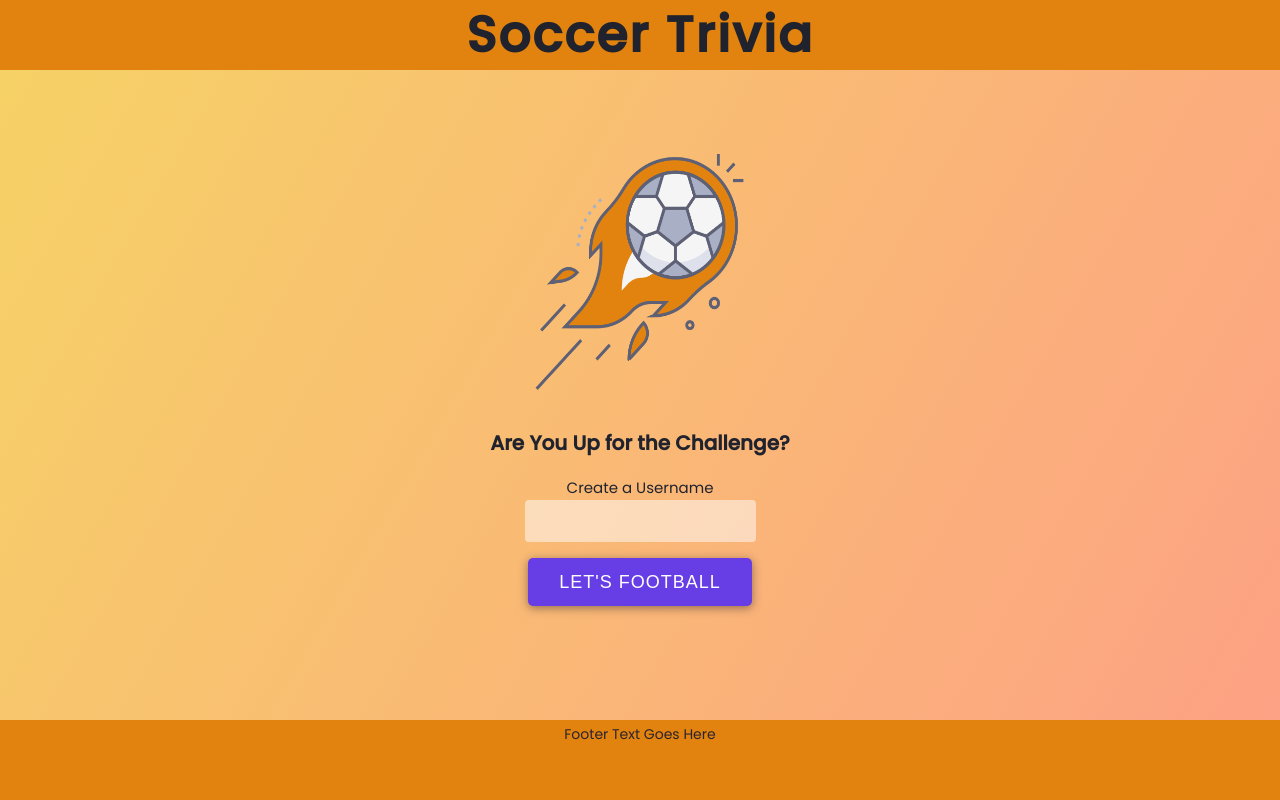
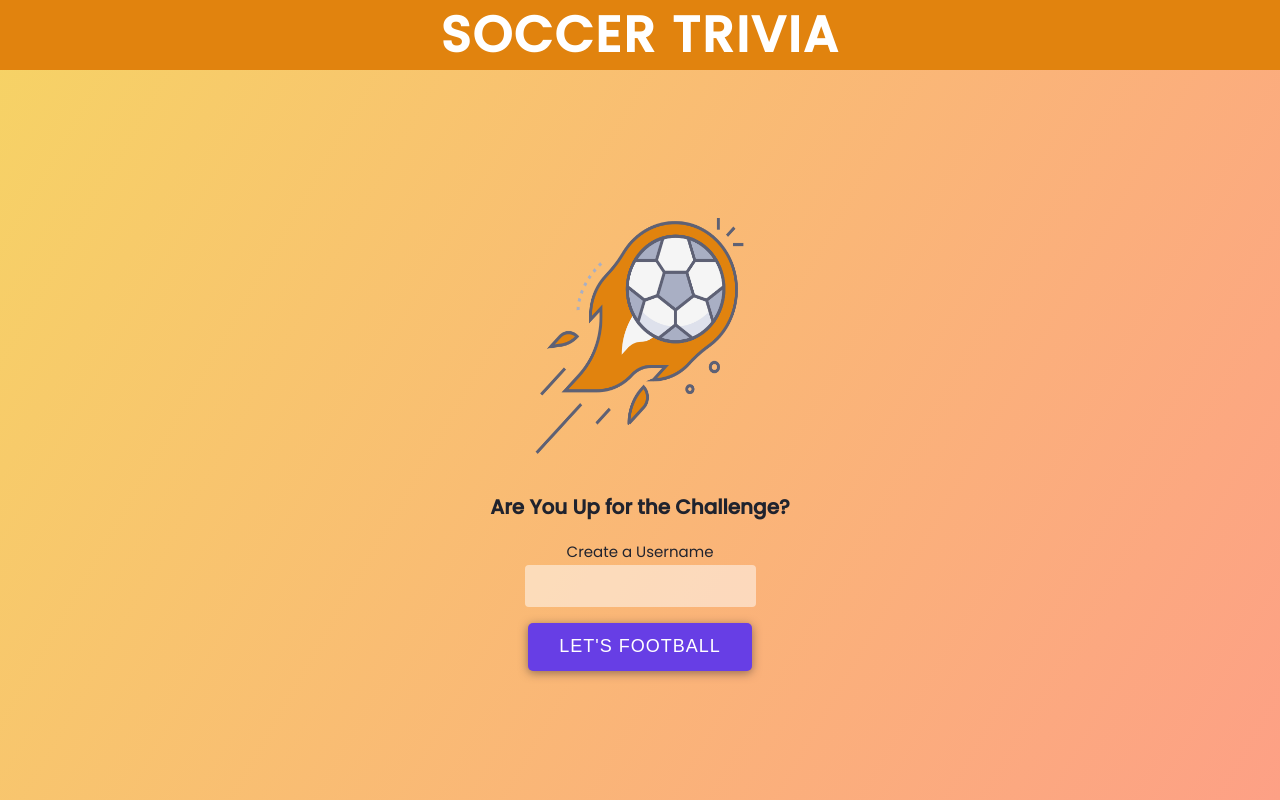
Before and after one commit to Deepak-Spider/soccer-trivia, a plain HTML site: page index.html in a window 1280 px wide. Drawn offline with Linux system fonts and the light colour scheme.

Commit message:
Add minor style changes to home page

```diff
--- a/assets/css/style.css
+++ b/assets/css/style.css
@@ -61,27 +61,8 @@ header {
 h1 {
     font-size: 5rem;
     letter-spacing: 2px;
-}
-
-h1 a {
-    color: #20232E;
-}
-
-h1 a:hover,
-h1 a:focus {
-    color: #ece7e6;
-}
-
-/* Footer Styling */
-footer {
-    width: 100%;
-    height: 80px;
-    padding: .5em .5em 0;
-    margin-top: auto;
-    font-size: 1.4rem;
-    text-align: center;
-    color: #2D232E;
-    background-color: #e1830e;
+    text-transform: uppercase;
+    color: #ffffff;
 }
 
 /* Home Page Styles */
--- a/index.html
+++ b/index.html
@@ -13,7 +13,7 @@
 </head>
 <body>
     <header>
-        <h1><a href="index.html" title="Link to Home Page (back to start)">Soccer Trivia</a></h1>
+        <h1>Soccer Trivia</h1>
     </header>
     <main class="home">
         <!-- Logo -->
@@ -38,9 +38,6 @@
             </div>
         </form>
     </main>
-    <footer>
-        <p> Footer Text Goes Here</p>
-    </footer>
     <!-- Link to External JavaScript -->
     <script src="assets/js/script.js"></script>
     <!--Font Awesome Kit-->
```
